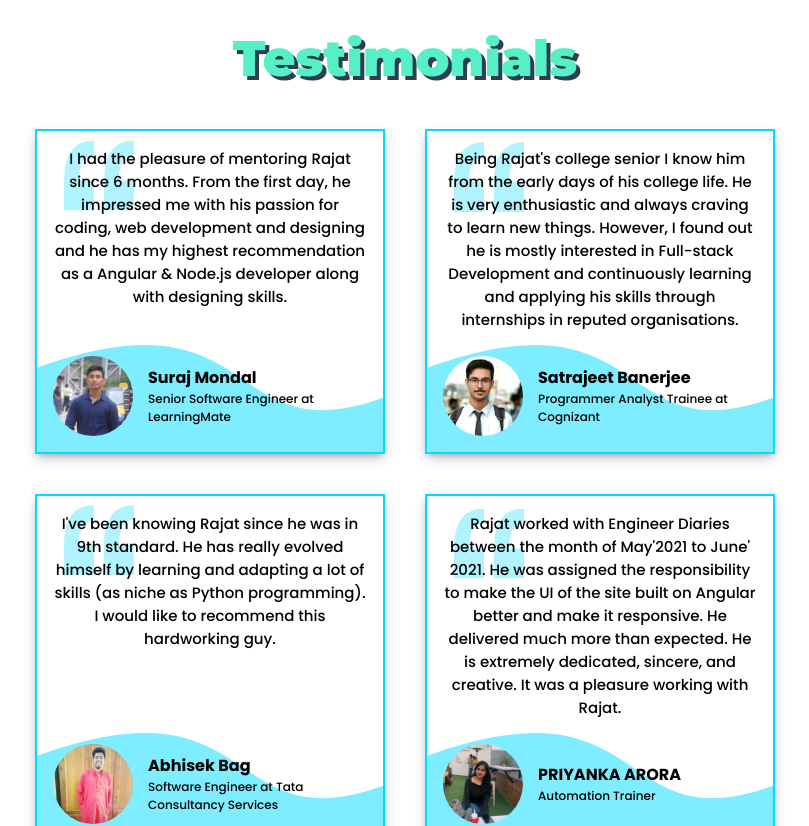
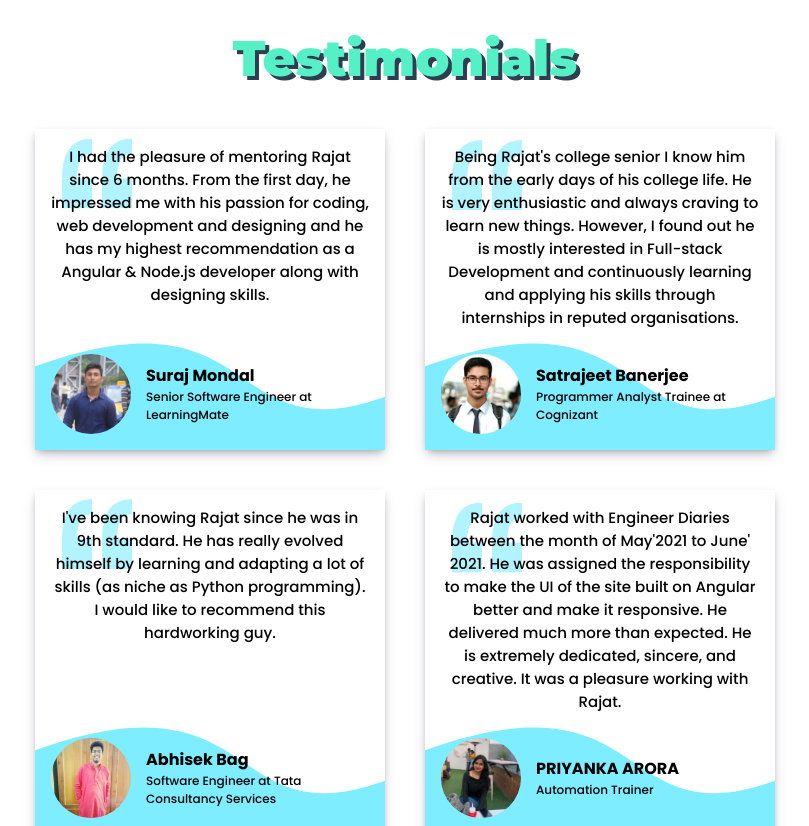
Before and after one commit to hyvip-ai/new_portfolio, a Next.js app: page / in a window 1280 px wide. Shown: the part 5360-6186 px from the top of the page, without its empty margins (235-1044 px from the left). Built offline with nearby package versions, Linux system fonts and the light colour scheme; no server answers.

Commit message:
Testimonial Card Height Fixed border

```diff
--- a/styles/testimonials.module.css
+++ b/styles/testimonials.module.css
@@ -9,7 +9,7 @@
   display: flex;
   flex-direction: column;
   justify-content: space-between;
-  border: 2px solid #00dcff;
+  /* border: 2px solid #00dcff; */
   position: relative;
 }
 .testicard:hover {
```
